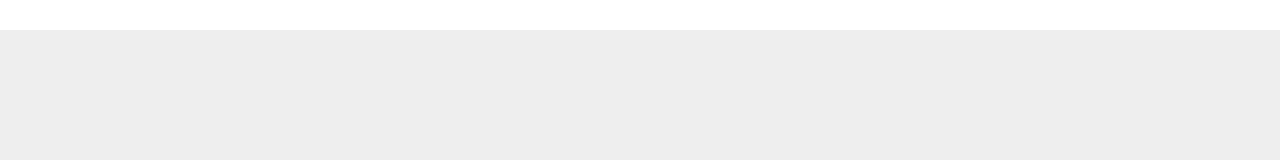
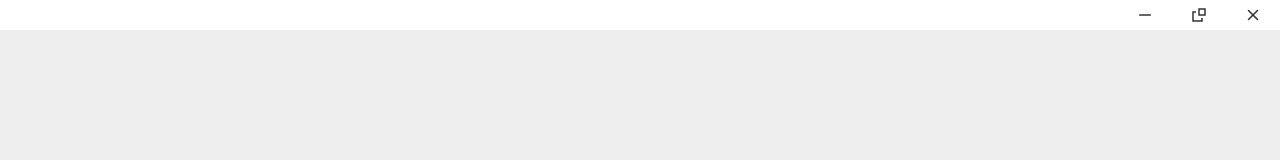
Before and after one commit to foryesify/silentwrite, a Preact app: page / in a window 1280 px wide. Shown: the top 160 px of the page. Built offline with nearby package versions, Linux system fonts and the light colour scheme.

Commit message:
WindowButtons

```diff
--- /dev/null
+++ b/src/comp/Tauri.jsx
@@ -0,0 +1,25 @@
+import { getCurrentWindow } from "@tauri-apps/api/window";
+
+export function isTauri() {
+    return !!(window?.__TAURI_INTERNALS__)
+}
+
+export const tauriAppWindow = isTauri() ? getCurrentWindow() : {}
+
+export function tauriWindowClose() {
+    if (isTauri()) {
+        tauriAppWindow.close()
+    }
+}
+
+export function tauriWindowToggleMinMax() {
+    if (isTauri()) {
+        tauriAppWindow.toggleMaximize()
+    }
+}
+
+export function tauriWindowMinimize() {
+    if (isTauri()) {
+        tauriAppWindow.minimize()
+    }
+}
--- a/src/comp/Titlebar.jsx
+++ b/src/comp/Titlebar.jsx
@@ -1,9 +1,7 @@
-import * as icons from "./WindowButtons"
-import { useState } from "preact/hooks"
 import "./Titlebar.css"
+import WindowButtons from "./WindowButtons"
 
 function Titlebar() {
-    const windowMaximized = useState(true);
     return (
         <div className="titlebar">
             <div className="left">
@@ -16,9 +14,7 @@ function Titlebar() {
             <div className="right">
                 <div className="settings"></div>
                 <div className="window-buttons">
-                    <icons.MinimizeIcon />
-                    <icons.MaximizeRestoreIcon />
-                    <icons.CloseIcon />
+                    <WindowButtons/>
                 </div>
             </div>
         </div>
--- a/src/comp/WindowButtons.jsx
+++ b/src/comp/WindowButtons.jsx
@@ -1,90 +1,69 @@
-import { useState, useEffect } from "preact/hooks"
 import "./WindowButtons.css"
-import { getCurrentWindow } from '@tauri-apps/api/window';
+import { useState } from "preact/hooks"
+import { tauriWindowToggleMinMax, isTauri, tauriAppWindow } from "./Tauri"
+import { tauriWindowMinimize, tauriWindowClose } from "./Tauri"
 
-const IS_TAURI = !!(window && window.__TAURI_INTERNALS__)
-const tauriGetWindow = IS_TAURI ? getCurrentWindow : (() => ({
-    minimize: () => { },
-    toggleMaximize: () => { },
-    close: () => { },
-    onResized: () => { },
-    isMaximized: async () => { }
-}))
-const appWindow = tauriGetWindow();
-const minimizeWindow = () => {
-    appWindow.minimize();
-};
+export default function WindowButtons() {
+    const [maximized, setMaximized] = useState(false)
+    if (isTauri()) {
+        tauriAppWindow.onResized(async () => {
+            setMaximized(await tauriAppWindow.isMaximized())
+        });
+    }
+    return (
+        <>
+            <MinimizeIcon />
+            {maximized ? <MaximizeIcon /> : <RestoreIcon />}
+            <CloseIcon />
+        </>
+    )
+}
 
-const toggleMaximizeWindow = () => {
-    appWindow.toggleMaximize();
-};
-
-const closeWindow = () => {
-    appWindow.close();
-};
-
-export const MinimizeIcon = ({ color = 'currentColor', size = 18 }) => {
-    if (!IS_TAURI) return <div></div>
-    return <div className="minimize-icon" onClick={minimizeWindow}>
-        <svg width={size} height={size}
-            viewBox="0 0 24 24" fill="none"
-            stroke={color} stroke-width="2"
-            stroke-linecap="round">
+function MinimizeIcon() {
+    return (
+        <div className="minimize-icon" onClick={tauriWindowMinimize}>
+            <svg width="18" height="18" viewBox="0 0 24 24" fill="none"
+                stroke="currentColor" stroke-width="2" stroke-linecap="round">
                 <line x1="5" y1="12" x2="19" y2="12" />
             </svg>
         </div>
-};
+    )
+}
 
-export const MaximizeRestoreIcon = ({ color = 'currentColor', size = 18 }) => {
-    if (!IS_TAURI) return <div></div>
-    const [isMaximized, setIsMaximized] = useState(false);
-    useEffect(() => {
-        const updateState = async () => {
-            const maximized = await appWindow.isMaximized();
-            setIsMaximized(maximized);
-        };
-        updateState();
-        const unlisten = appWindow.onResized(() => {
-            updateState();
-        });
-        return () => {
-            unlisten.then((f) => f());
-        };
-    }, []);
-    return <>
-        {isMaximized ? (
-            <div className="restore-icon" onClick={toggleMaximizeWindow}>
-                <svg width={size} height={size}
-                    viewBox="0 0 24 24" fill="none"
-                    stroke={color} stroke-width="2"
+function RestoreIcon() {
+    return (
+        <div className="restore-icon" onClick={tauriWindowToggleMinMax}>
+            <svg width="18" height="18" viewBox="0 0 24 24" fill="none"
+                stroke="currentColor" stroke-width="2"
                 strokeLinecap="round" strokeLinejoin="round">
                 <path d="M8 8H4v12h12v-4" />
                 <path d="M12 4h8v8h-8z" />
             </svg>
         </div>
-        ) : (
-            <div className="maximize-icon" onClick={toggleMaximizeWindow}>
-                <svg width={size} height={size}
-                    viewBox="0 0 24 24" fill="none"
-                    stroke={color} stroke-width="2"
+    )
+}
+
+function MaximizeIcon() {
+    return (
+        <div className="maximize-icon" onClick={tauriWindowToggleMinMax}>
+            <svg width="18" height="18" viewBox="0 0 24 24" fill="none"
+                stroke="currentColor" stroke-width="2"
                 strokeLinecap="round" strokeLinejoin="round">
-                    <rect x="5" y="5"
-                        width="14" height="14" rx="2" ry="2" />
+                <rect x="5" y="5" width="14" height="14" rx="2" ry="2" />
             </svg>
         </div>
-        )}
-    </>
-};
+    )
+}
 
-export const CloseIcon = ({ color = 'currentColor', size = 18 }) => {
-    if (!IS_TAURI) return <div></div>
-    return <div className="close-icon" onClick={closeWindow}>
-        <svg width={size} height={size}
-            viewBox="0 0 24 24" fill="none"
-            stroke={color} stroke-width="2"
+function CloseIcon() {
+    return (
+        <div className="close-icon" onClick={tauriWindowClose}>
+            <svg width="18" height="18" viewBox="0 0 24 24" fill="none"
+                stroke="currentColor" stroke-width="2"
                 stroke-linecap="round" stroke-linejoin="round">
                 <line x1="18" y1="6" x2="6" y2="18" />
                 <line x1="6" y1="6" x2="18" y2="18" />
             </svg>
         </div>
-};
+    )
+}
```
Lines whose indentation alone changed are shown as unchanged.
